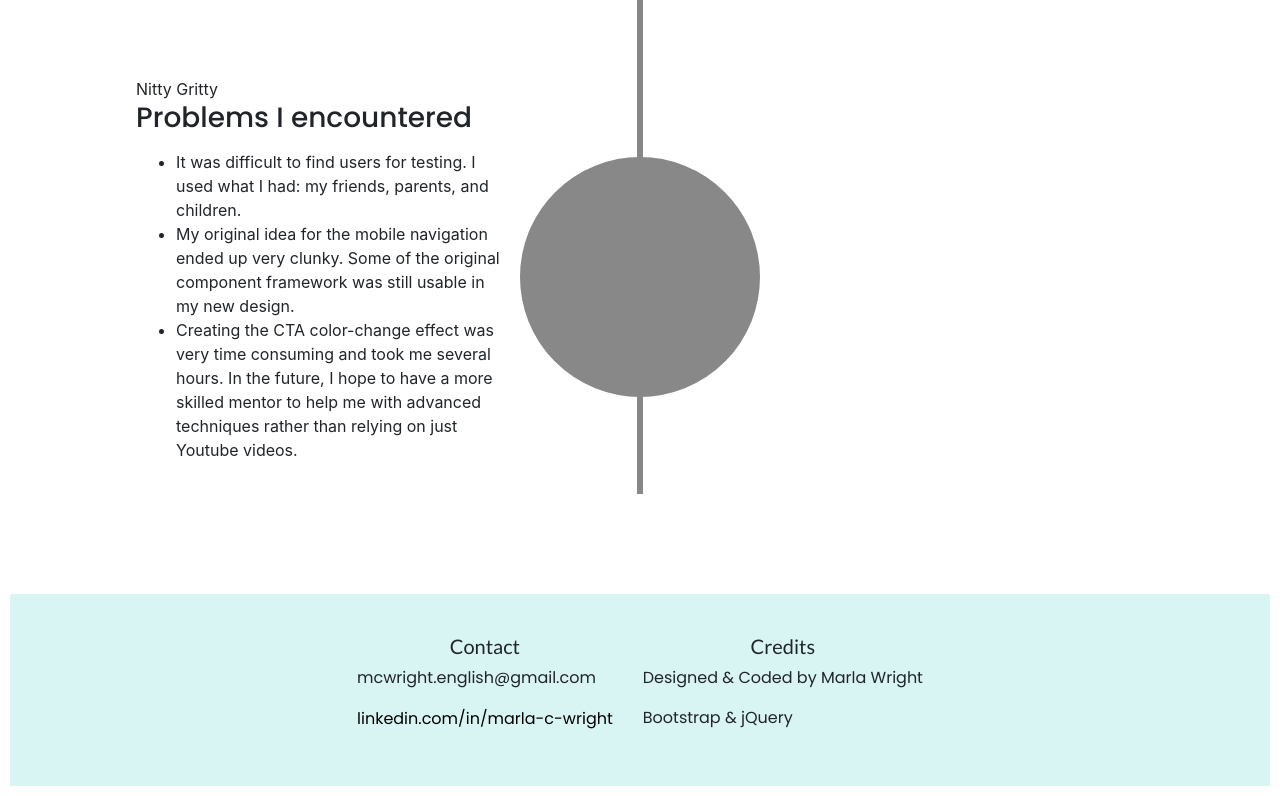
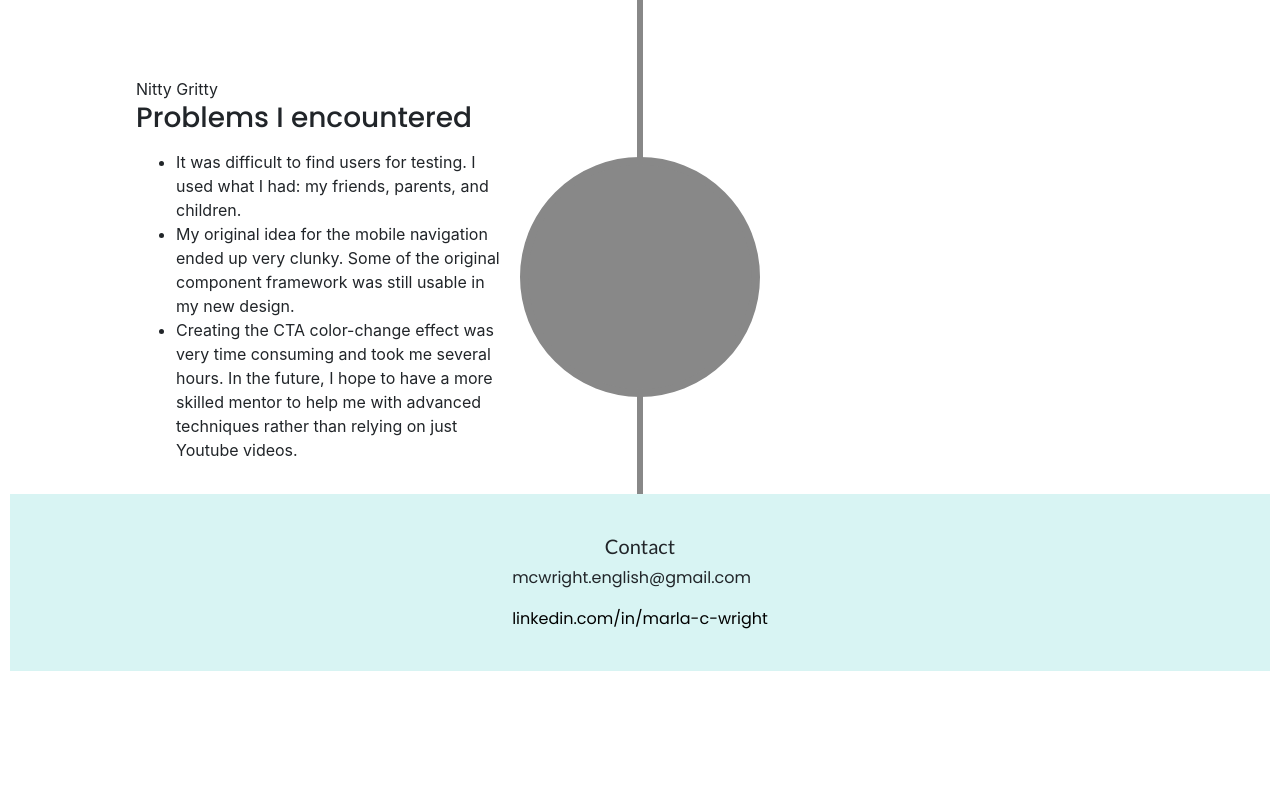
Before and after one commit to mcwright711/Portfolio1.1, a plain HTML site: page wolfnest.html in a window 1280 px wide. Shown: the part 3078-3874 px from the top of the page. After the commit the page ends 3759 px from the top, so only its background shows below. Drawn offline with nearby package versions, Linux system fonts and the light colour scheme.

Commit message:
removed credits from footer
removed credits section from footer

```diff
--- a/wolfnest.html
+++ b/wolfnest.html
@@ -177,18 +177,13 @@
 		</div>
 	</div>
 </div>
-<footer style="margin-top: 100px;">
+<footer>
           <div class="d-flex justify-content-center">
-		<div class="row row-cols-1 row-cols-sm-2">
+            <div class="row row-cols-1">
             <div class="col-md-auto">
               <h5 class="text-center">Contact</h5>
               <p>mcwright.english@gmail.com</p>
               <a href="https://www.linkedin.com/in/marla-c-wright" style="color: black">linkedin.com/in/marla-c-wright</a>
-		</div>
-		<div class="col-md-auto">
-		  <h5 class="text-center">Credits</h5>
-		  <p>Designed & Coded by Marla Wright</p>
-		  <p>Bootstrap & jQuery</p>
             </div>
             </div>
           </div>
```
Also changed, not shown: Brand.html (+2 -7 lines), about.html (+2 -6 lines), index.html (+1 -6 lines), project1.html (+3 -7 lines). Lines whose indentation alone changed are shown as unchanged.
